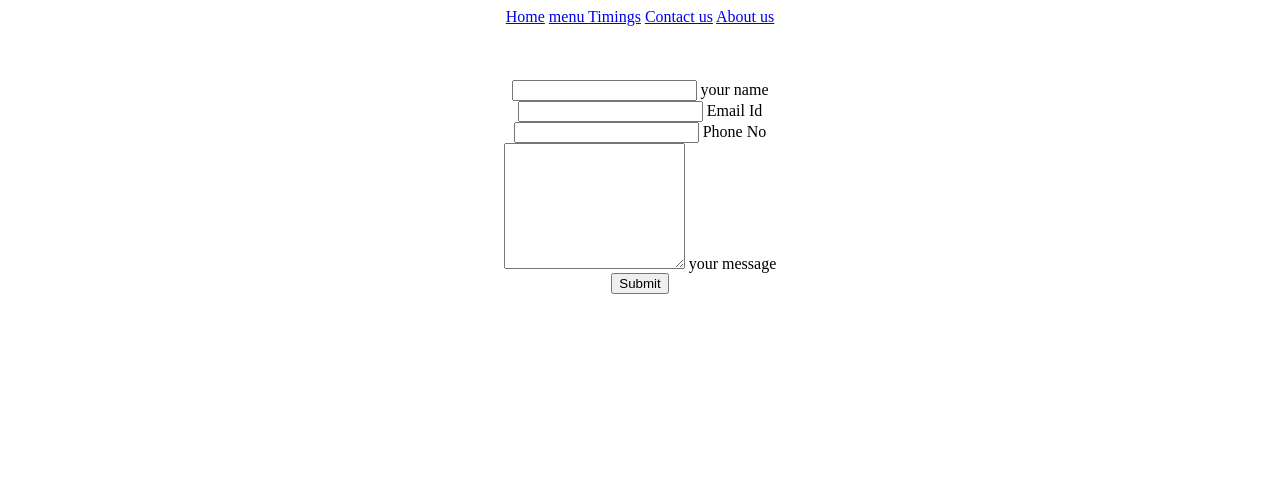
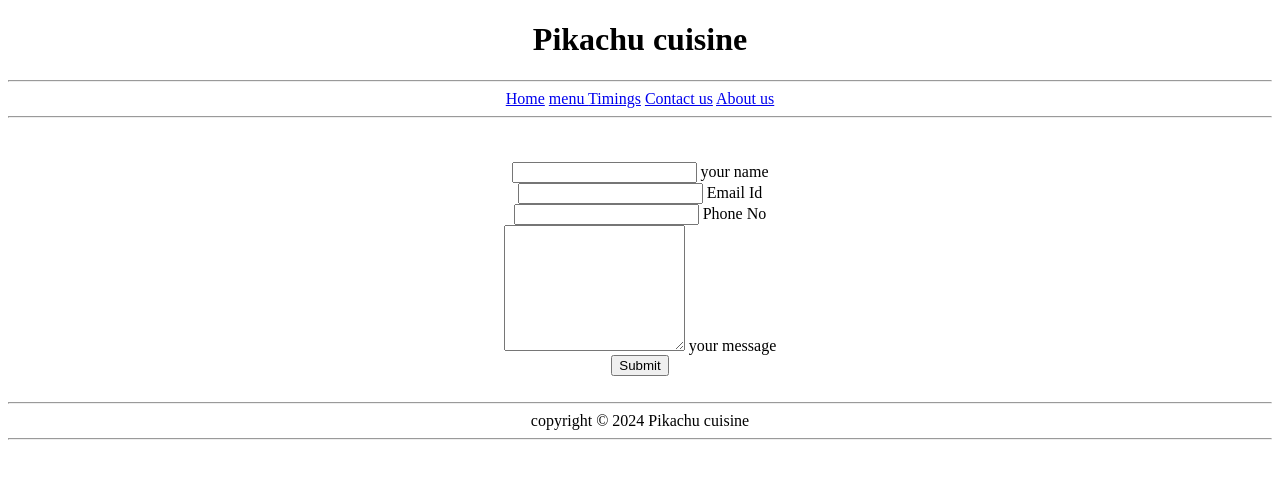
Before and after one commit to Mazhar197/assignment1, a plain HTML site: page Contact us.html in a window 1280 px wide. Drawn offline with Linux system fonts and the light colour scheme.

Commit message:
Add files via upload

```diff
--- a/Contact us.html
+++ b/Contact us.html
@@ -6,6 +6,14 @@
     <title>Document</title>
 </head>
 <body>
+    <h1>
+        <center>
+            <header>
+                Pikachu cuisine
+            </header>
+        </center>
+    </h1>
+    <hr>
     <center>
         <a href="index.html">Home</a>
         <a href="Menu.html">menu </a>
@@ -14,19 +22,23 @@
         <a href="About.html">About us </a>
 
     </center>
-    <br><br><br>
+    <hr>
+    <br><br>
     <center>
+
 
     <div class="hero">
 
         <form>
+            <div class="input _group">
+
+            </div>
+            <input type="text" id="name"required>
+            <label for="name">your name</label>
+
             <div class="input _group"></div>
-            <input type="text" id="name"required>
-        <label for="name">your name</label>
-
-        <div class="input _group"></div>
-         <input type="email">
-        <label for="email"> Email Id</label>
+            <input type="email">
+           <label for="email"> Email Id</label>
 
         <div class="input _group">
 
@@ -45,7 +57,14 @@
         </button>
         </div>
     </form>
+    <br>
+    <hr>
+    <center>
+        copyright &copy; 2024 Pikachu cuisine
+    </center>
+<hr>
 </center>
+
 
 
 
```
Also changed, not shown: About.html (+11 -1 lines), Menu.html (+13 -0 lines), Timings.html (+14 -0 lines), index.html (+2 -0 lines).
